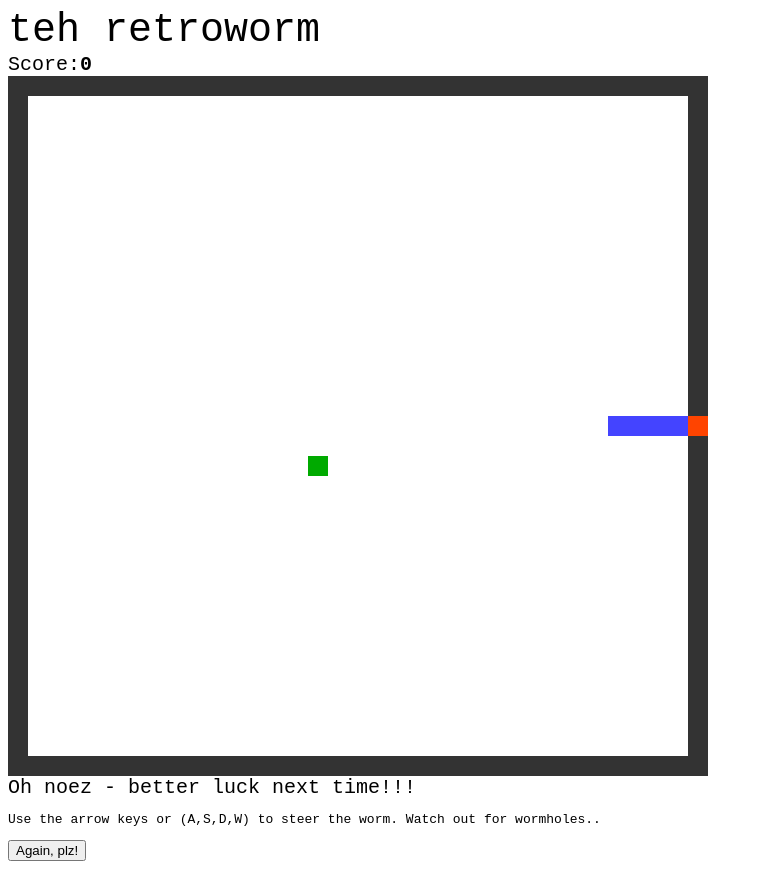
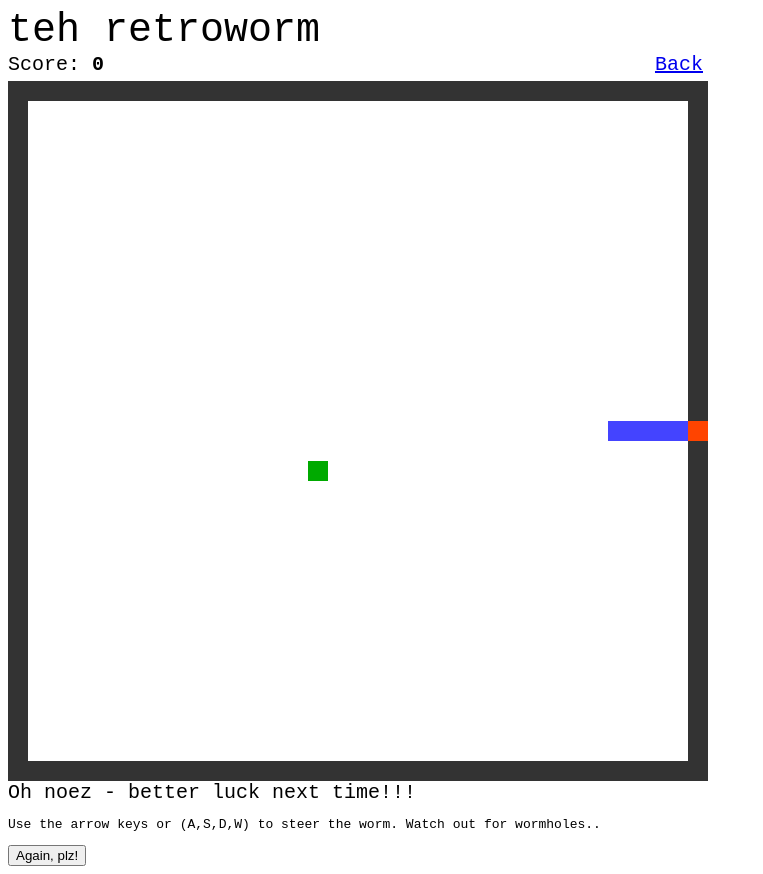
Before and after one commit to tnikkine/lulz, a plain HTML site: page retroworm/retroworm.html in a window 1280 px wide. Shown: the whole page, without its empty margins (0-763 px from the left). Drawn offline with Linux system fonts and the light colour scheme.

Commit message:
Main page, back-link.

```diff
--- /dev/null
+++ b/main.css
@@ -0,0 +1 @@
+body {font-family: monospace;}
--- a/retroworm/retroworm.css
+++ b/retroworm/retroworm.css
@@ -5,7 +5,9 @@ body {font-family: monospace;}
 .wormhole {background-color: #333}
 .collision {background-color: #F40}
 #title {font-size: 40px;}
+#header {position: relative; width: 705px; margin-bottom: 5px;}
 #scoreMsg {font-size: 20px;}
+#backLink {position: absolute; right: 10px;}
 #score {font-weight: bold;}
 table#gameboard { margin: 0; pagging:0; border: none; border-spacing: 0}
 tr {height: 20px; margin: 0; }
--- a/retroworm/retroworm.html
+++ b/retroworm/retroworm.html
@@ -7,7 +7,12 @@
 </head>
 <body>
   <div id="title">teh retroworm</div>
-  <div id="scoreMsg">Score:<span id="score">0</span></div>
+  <div id="header">
+    <div id="scoreMsg">Score:
+      <span id="score">0</span>
+      <span id="backLink"><a href="../index.html">Back</a></span>
+    </div>
+  </div>
   <table id="gameboard">
   </table>
   <div id="bottomMessages">
--- a/retroworm/retroworm.js
+++ b/retroworm/retroworm.js
@@ -176,6 +176,7 @@ function updateScore() {
 function checkPlayStatus() {
   if (!nowPlaying) {
     $("#endMsg").slideDown(fadeSpeed);
+    $("#endMsg").slideDown(fadeSpeed);
     clearInterval(updateRoutineId);
   }
 }
```
Also changed, not shown: index.html (added, +14 -0 lines).
